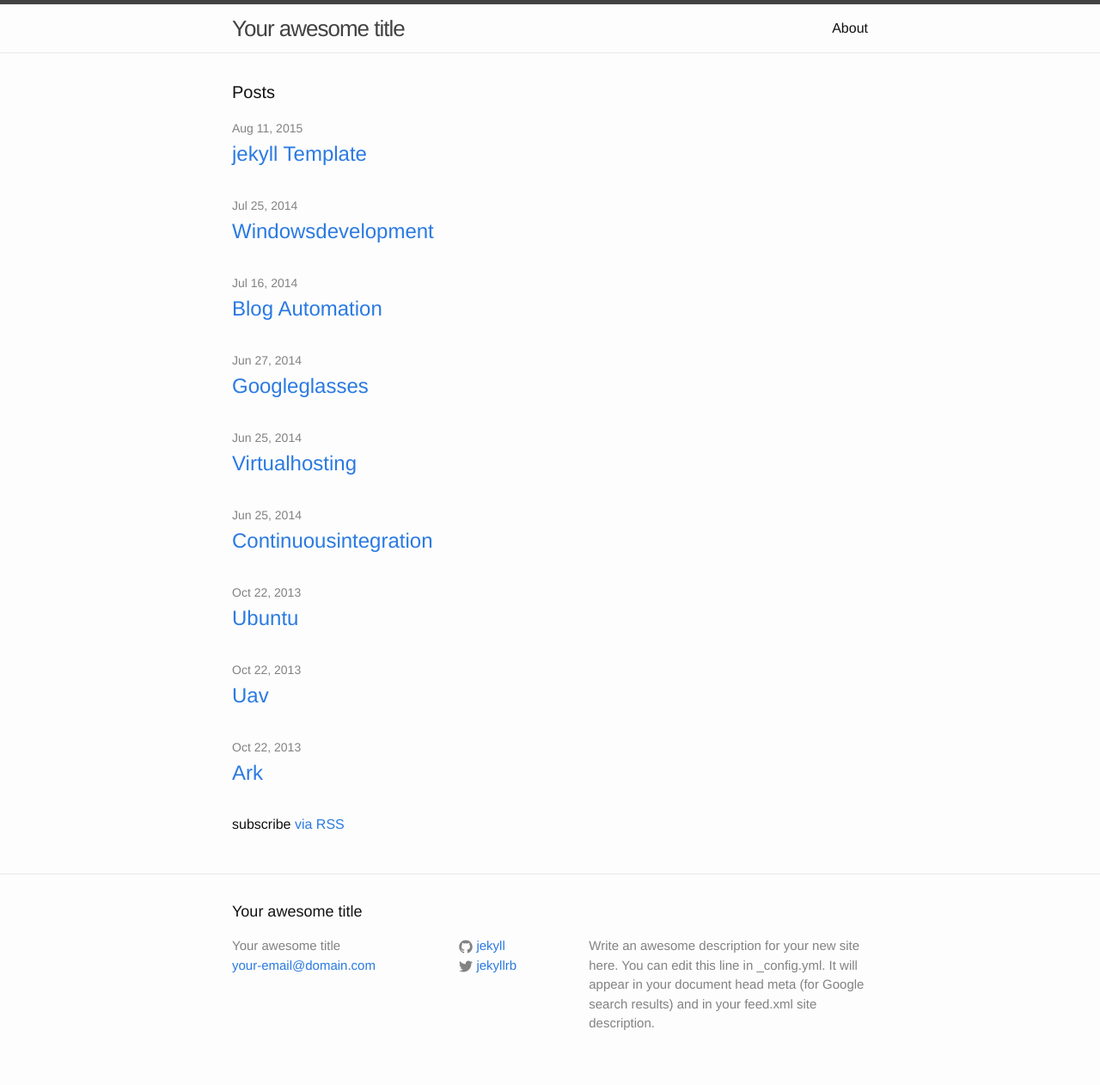
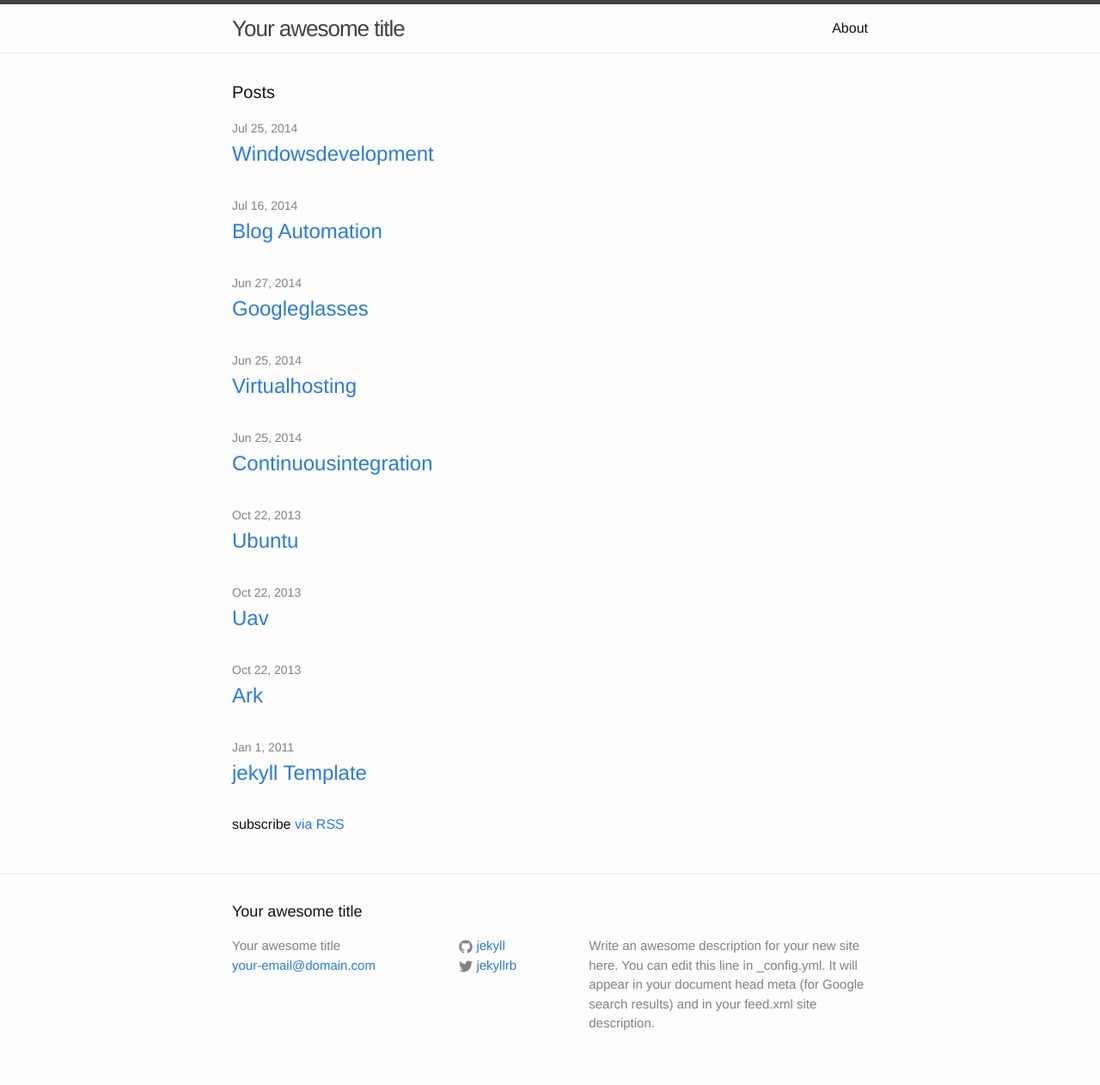
Before and after one commit to Anzumana/anzumana.github.io, a Jekyll site: the page built from index.html, in a window 1280 px wide. Shown: the whole page at 86% size. Built offline with Jekyll 4.4.1, drawn with Linux system fonts in a browser that asks for light colours.

Commit message:
moved jekyll blog entry

```diff
--- a/_posts/2015-08-11-welcome-to-jekyll.md
+++ b/_posts/2011-01-01-welcome-to-jekyll.md
@@ -1,7 +1,7 @@
 ---
 layout: post
 title:  "jekyll Template "
-date:   2015-08-11 22:13:41
+date:   2011-01-01 22:13:41
 categories: jekyll update
 ---
 You’ll find this post in your `_posts` directory. Go ahead and edit it and re-build the site to see your changes. You can rebuild the site in many different ways, but the most common way is to run `jekyll serve`, which launches a web server and auto-regenerates your site when a file is updated.
```
